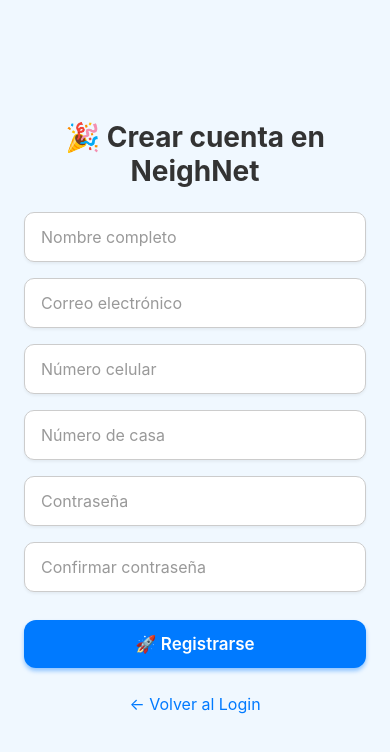
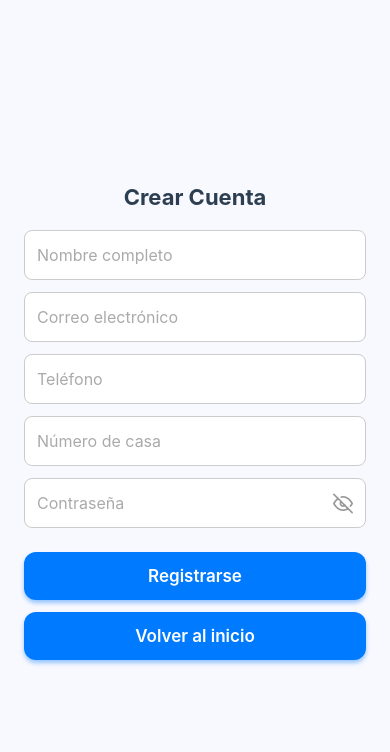
Before and after one commit to AbrahamRP97/NeighNet, a React Native app: screen /Registro in a window 390 px wide. Shown: the top 752 px of the page. Built offline with nearby package versions, Linux system fonts and the light colour scheme.

Commit message:
Changes required for APK

```diff
--- a/components/CustomInput.tsx
+++ b/components/CustomInput.tsx
@@ -1,43 +1,86 @@
-import React, { forwardRef } from 'react';
-import { TextInput, StyleSheet, TextInputProps } from 'react-native';
+import React, { useState } from 'react';
+import {
+  View,
+  TextInput,
+  StyleSheet,
+  TextInputProps,
+  Text,
+  TouchableOpacity,
+} from 'react-native';
+import { Feather } from '@expo/vector-icons';
 
-interface Props extends TextInputProps {
+interface CustomInputProps extends TextInputProps {
+  value: string;
+  onChangeText: (text: string) => void;
+  placeholder?: string;
   hasError?: boolean;
+  editable?: boolean;
+  secureTextEntry?: boolean;
 }
 
-const CustomInput = forwardRef<TextInput, Props>(({ hasError = false, ...props }, ref) => {
+export default function CustomInput({
+  value,
+  onChangeText,
+  placeholder,
+  hasError,
+  editable = true,
+  secureTextEntry = false,
+  ...rest
+}: CustomInputProps) {
+  const [showPassword, setShowPassword] = useState(false);
+
+  const isPassword = secureTextEntry;
+
+  const togglePasswordVisibility = () => {
+    setShowPassword(!showPassword);
+  };
+
   return (
-    <TextInput
-      ref={ref}
-      style={[
-        styles.input,
-        hasError ? styles.inputError : {},
-      ]}
-      placeholderTextColor="#999"
-      {...props}
-    />
+    <View style={[styles.inputContainer, hasError && styles.errorBorder]}>
+      <TextInput
+        style={[styles.input, !editable && styles.disabledInput]}
+        value={value}
+        onChangeText={onChangeText}
+        placeholder={placeholder}
+        secureTextEntry={isPassword && !showPassword}
+        editable={editable}
+        placeholderTextColor="#aaa"
+        {...rest}
+      />
+      {isPassword && (
+        <TouchableOpacity onPress={togglePasswordVisibility} style={styles.eyeIcon}>
+          <Feather name={showPassword ? 'eye' : 'eye-off'} size={20} color="#999" />
+        </TouchableOpacity>
+      )}
+    </View>
   );
-});
+}
 
 const styles = StyleSheet.create({
+  inputContainer: {
+    flexDirection: 'row',
+    alignItems: 'center',
+    borderColor: '#ccc',
+    borderWidth: 1,
+    borderRadius: 8,
+    marginBottom: 12,
+    paddingHorizontal: 12,
+    backgroundColor: '#fff',
+  },
   input: {
-    borderWidth: 1,
-    borderColor: '#ccc',
-    borderRadius: 10,
-    paddingVertical: 14,
-    paddingHorizontal: 16,
+    flex: 1,
+    height: 48,
     fontSize: 16,
-    marginBottom: 16,
-    backgroundColor: '#fff',
-    shadowColor: '#000',
-    shadowOffset: { width: 0, height: 2 },
-    shadowOpacity: 0.05,
-    shadowRadius: 3,
-    elevation: 2,
+    color: '#333',
   },
-  inputError: {
-    borderColor: 'red',
+  disabledInput: {
+    backgroundColor: '#f0f0f0',
+    color: '#888',
+  },
+  errorBorder: {
+    borderColor: '#e74c3c',
+  },
+  eyeIcon: {
+    paddingLeft: 10,
   },
 });
-
-export default CustomInput;
--- a/package.json
+++ b/package.json
@@ -34,7 +34,8 @@
   "devDependencies": {
     "@babel/core": "^7.25.2",
     "@types/react": "~19.0.10",
-    "typescript": "~5.8.3"
+    "typescript": "~5.8.3",
+    "@react-native-community/cli": "latest"
   },
   "private": true
 }
--- a/screens/RegistroScreen.tsx
+++ b/screens/RegistroScreen.tsx
@@ -1,204 +1,164 @@
 import React, { useState } from 'react';
-import { Text, StyleSheet, Alert, ScrollView, View, TouchableOpacity } from 'react-native';
+import {
+  View,
+  Text,
+  StyleSheet,
+  Alert,
+  ScrollView,
+  KeyboardAvoidingView,
+  Platform,
+} from 'react-native';
+import { useNavigation } from '@react-navigation/native';
 import CustomInput from '../components/CustomInput';
 import CustomButton from '../components/CustomButton';
-import { useNavigation } from '@react-navigation/native';
-import AsyncStorage from '@react-native-async-storage/async-storage';
 import { AUTH_BASE_URL } from '../api';
 
 export default function RegistroScreen() {
-  const [name, setName] = useState('');
-  const [email, setEmail] = useState('');
-  const [cell, setCell] = useState('');
-  const [houseNumber, setHouseNumber] = useState('');
-  const [password, setPassword] = useState('');
-  const [confirmPassword, setConfirmPassword] = useState('');
   const navigation = useNavigation<any>();
+  const [nombre, setNombre] = useState('');
+  const [correo, setCorreo] = useState('');
+  const [telefono, setTelefono] = useState('');
+  const [numeroCasa, setNumeroCasa] = useState('');
+  const [contrasena, setContrasena] = useState('');
 
-  const [hasEmailError, setHasEmailError] = useState(false);
-  const [hasPasswordError, setHasPasswordError] = useState(false);
-  const [hasConfirmError, setHasConfirmError] = useState(false);
+  const [emailError, setEmailError] = useState(false);
+  const [passwordError, setPasswordError] = useState(false);
 
-  const isPasswordValid = (password: string): boolean => {
-    const minLength = /.{8,}/;
-    const hasUpper = /[A-Z]/;
-    const hasNumber = /[0-9]/;
-    const hasSpecial = /[!@#$%^&*(),.?":{}|<>]/;
-
-    return (
-      minLength.test(password) &&
-      hasUpper.test(password) &&
-      hasNumber.test(password) &&
-      hasSpecial.test(password)
-    );
+  const validarCorreo = (correo: string) => {
+    const regex = /\S+@\S+\.\S+/;
+    return regex.test(correo);
   };
 
-  const handleRegister = async () => {
-    let valid = true;
+  const validarContrasena = (contrasena: string) => {
+    const regex = /^(?=.*[A-Z])(?=.*\d)(?=.*[\W_]).{8,}$/;
+    return regex.test(contrasena);
+  };
 
-    if (!email.includes('@')) {
-      setHasEmailError(true);
-      valid = false;
-    } else {
-      setHasEmailError(false);
+  const handleRegistro = async () => {
+    const correoValido = validarCorreo(correo);
+    const contrasenaValida = validarContrasena(contrasena);
+
+    setEmailError(!correoValido);
+    setPasswordError(!contrasenaValida);
+
+    if (!correoValido || !contrasenaValida) {
+      return;
     }
 
-    if (!isPasswordValid(password)) {
-      setHasPasswordError(true);
-      valid = false;
-    } else {
-      setHasPasswordError(false);
-    }
-
-    if (password !== confirmPassword) {
-      setHasConfirmError(true);
-      valid = false;
-    } else {
-      setHasConfirmError(false);
-    }
-
-    if (!name || !email || !cell || !houseNumber || !password || !confirmPassword) {
+    if (!nombre || !telefono || !numeroCasa) {
       Alert.alert('Todos los campos son obligatorios');
       return;
     }
 
-    if (valid) {
     try {
       const response = await fetch(`${AUTH_BASE_URL}/register`, {
         method: 'POST',
-          headers: {
-            'Content-Type': 'application/json',
-          },
+        headers: { 'Content-Type': 'application/json' },
         body: JSON.stringify({
-            nombre: name,
-            correo: email,
-            contrasena: password,
-            telefono: cell,
-            numero_casa: houseNumber,
+          nombre,
+          correo,
+          telefono,
+          numero_casa: numeroCasa,
+          contrasena,
         }),
       });
 
-        const data = await response.json();
+      const text = await response.text();
+      console.log('Respuesta cruda:', text);
 
-        if (!response.ok) {
-          Alert.alert('Error al registrar', data.error || 'Inténtalo nuevamente');
+      let data;
+      try {
+        data = JSON.parse(text);
+      } catch {
+        Alert.alert('Error', 'Respuesta inválida del servidor');
         return;
       }
 
-        console.log('Respuesta al registrar:', data);
+      if (!response.ok) {
+        const mensaje = data?.error || 'No se pudo registrar el usuario';
+        Alert.alert('Error', mensaje);
+        return;
+      }
 
-        await AsyncStorage.setItem('userId', data.usuario.id);
-        await AsyncStorage.setItem('userName', data.usuario.nombre);
-        await AsyncStorage.setItem('userRole', data.usuario.rol);
-        Alert.alert('¡Registro exitoso!', `Bienvenido/a, ${name}`, [
+      Alert.alert('Cuenta creada con éxito', 'Ahora puedes iniciar sesión', [
         {
-            text: 'Ir a Login',
-            onPress: () => {
-              navigation.navigate('Login', { userName: name });
-            },
+          text: 'OK',
+          onPress: () => navigation.replace('Login'),
         },
       ]);
     } catch (error) {
-        console.error(error);
-        Alert.alert('Error de red', 'No se pudo conectar al servidor');
-      }
+      console.error('Error de red:', error);
+      Alert.alert('Error', 'No se pudo conectar al servidor');
     }
   };
 
   return (
+    <KeyboardAvoidingView
+      style={{ flex: 1 }}
+      behavior={Platform.OS === 'ios' ? 'padding' : undefined}
+    >
       <ScrollView contentContainerStyle={styles.container}>
-      <Text style={styles.title}>🎉 Crear cuenta en NeighNet</Text>
+        <Text style={styles.title}>Crear Cuenta</Text>
 
+        <CustomInput placeholder="Nombre completo" value={nombre} onChangeText={setNombre} />
         <CustomInput
-        placeholder="Nombre completo"
-        value={name}
-        onChangeText={setName}
+          placeholder="Correo electrónico"
+          value={correo}
+          onChangeText={setCorreo}
+          keyboardType="email-address"
+          hasError={emailError}
+        />
+        <CustomInput
+          placeholder="Teléfono"
+          value={telefono}
+          onChangeText={setTelefono}
+          keyboardType="phone-pad"
+        />
+        <CustomInput
+          placeholder="Número de casa"
+          value={numeroCasa}
+          onChangeText={setNumeroCasa}
+          keyboardType="numeric"
+        />
+        <CustomInput
+          placeholder="Contraseña"
+          value={contrasena}
+          onChangeText={setContrasena}
+          secureTextEntry
+          hasError={passwordError}
         />
 
-      <CustomInput
-        placeholder="Correo electrónico"
-        value={email}
-        onChangeText={setEmail}
-        keyboardType="email-address"
-        hasError={hasEmailError}
-      />
-
-      <CustomInput
-        placeholder="Número celular"
-        value={cell}
-        onChangeText={setCell}
-        keyboardType="phone-pad"
-      />
-
-      <CustomInput
-        placeholder="Número de casa"
-        value={houseNumber}
-        onChangeText={setHouseNumber}
-        keyboardType="number-pad"
-      />
-
-      <CustomInput
-        placeholder="Contraseña"
-        value={password}
-        onChangeText={setPassword}
-        secureTextEntry
-        hasError={hasPasswordError}
-      />
-
-      {hasPasswordError && (
+        {passwordError && (
           <Text style={styles.errorText}>
-          La contraseña debe tener al menos 8 caracteres, una mayúscula, un número y un carácter especial.
+            La contraseña debe tener mínimo 8 caracteres, una mayúscula, un número y un símbolo.
           </Text>
         )}
 
-      <CustomInput
-        placeholder="Confirmar contraseña"
-        value={confirmPassword}
-        onChangeText={setConfirmPassword}
-        secureTextEntry
-        hasError={hasConfirmError}
-      />
-
-      {hasConfirmError && (
-        <Text style={styles.errorText}>Las contraseñas no coinciden.</Text>
-      )}
-
-      <CustomButton title="🚀 Registrarse" onPress={handleRegister} />
-
-      <TouchableOpacity onPress={() => navigation.goBack()} style={styles.backButton}>
-        <Text style={styles.backButtonText}>← Volver al Login</Text>
-      </TouchableOpacity>
+        <CustomButton title="Registrarse" onPress={handleRegistro} />
+        <CustomButton title="Volver al inicio" onPress={() => navigation.goBack()} />
       </ScrollView>
+    </KeyboardAvoidingView>
   );
 }
 
 const styles = StyleSheet.create({
   container: {
+    flexGrow: 1,
     padding: 24,
     justifyContent: 'center',
-    backgroundColor: '#f0f8ff',
-    flexGrow: 1,
+    backgroundColor: '#f8f8ff',
   },
   title: {
-    fontSize: 28,
+    fontSize: 22,
     fontWeight: 'bold',
-    marginBottom: 24,
     textAlign: 'center',
-    color: '#333',
+    marginBottom: 20,
+    color: '#2c3e50',
   },
   errorText: {
-    color: 'red',
+    color: '#e74c3c',
     fontSize: 13,
-    marginBottom: 10,
+    marginBottom: 12,
     textAlign: 'center',
   },
-  backButton: {
-    marginTop: 16,
-    alignSelf: 'center',
-    padding: 10,
-  },
-  backButtonText: {
-    color: '#007AFF',
-    fontSize: 16,
-  },
 });
```
Also changed, not shown: screens/LoginScreen.tsx (+24 -4 lines). Lines whose indentation alone changed are shown as unchanged.
